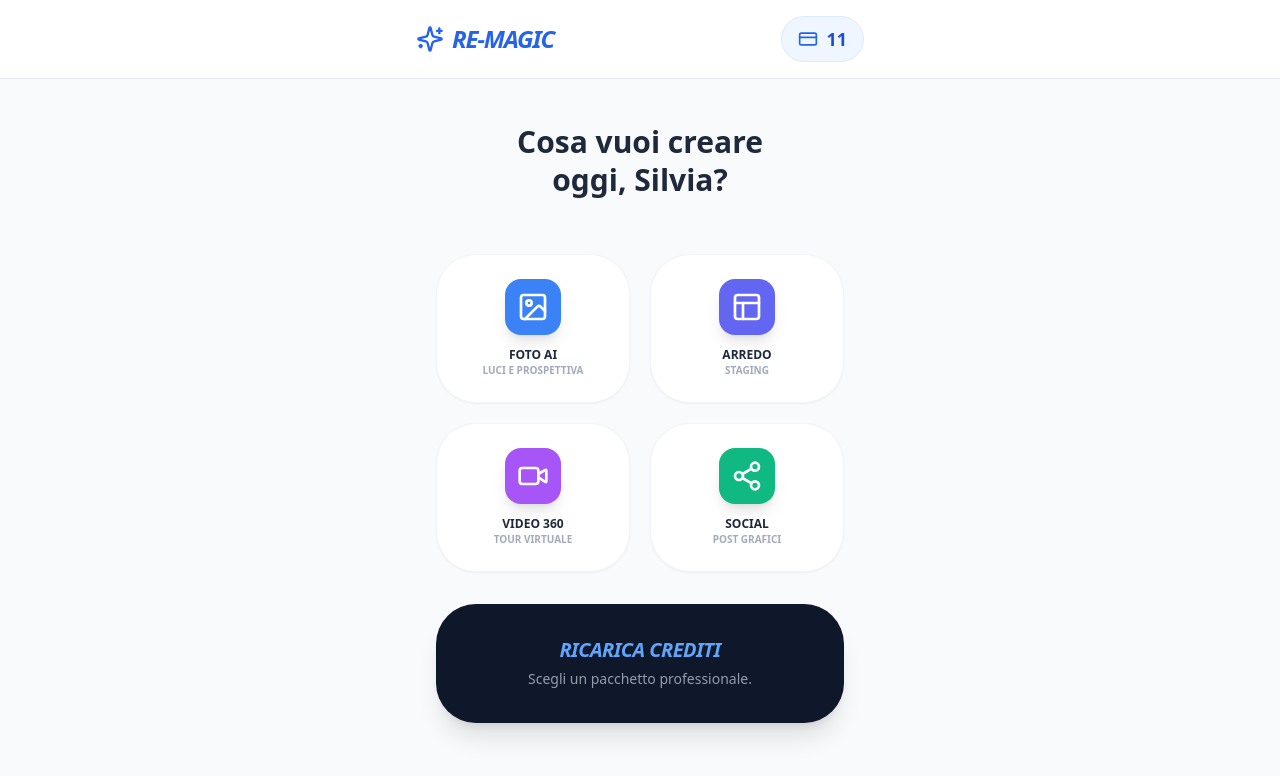
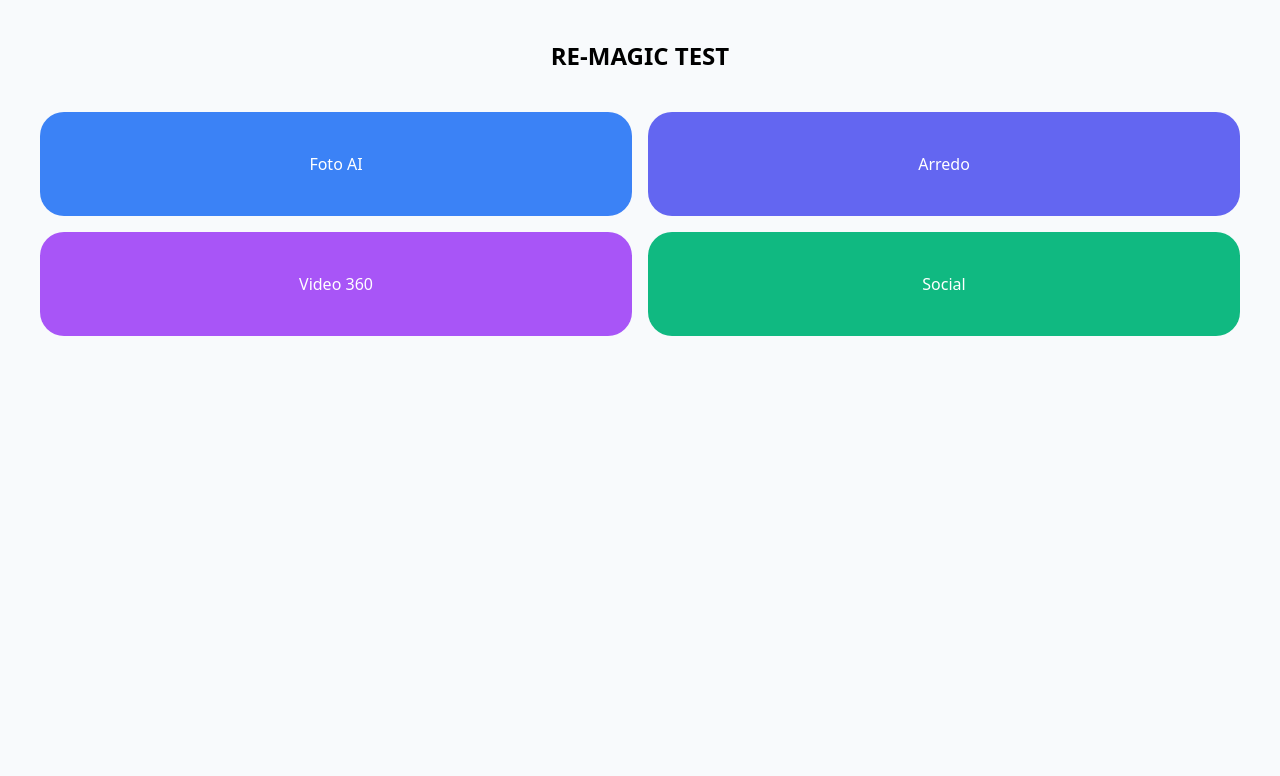
Before and after one commit to Silvia79r/real-estate-magic, a Next.js app: page / in a window 1280 px wide. Shown: the top 776 px of the page. Built offline with nearby package versions, Linux system fonts and the light colour scheme.

Commit message:
Update page.tsx

```diff
--- a/app/page.tsx
+++ b/app/page.tsx
@@ -1,145 +1,16 @@
 "use client";
-import React, { useState } from 'react';
-import { Camera, Image as ImageIcon, Sparkles, CreditCard, Video, Loader2, CheckCircle, Smartphone, ArrowLeft, Download, Layout, Share2 } from 'lucide-react';
+import React from 'react';
 
 export default function RealEstateApp() {
-  const [activeTab, setActiveTab] = useState<'home' | 'photo' | 'video360' | 'staging' | 'social' | 'shop'>('home');
-  const [isProcessing, setIsProcessing] = useState(false);
-  const [credits, setCredits] = useState(11);
-  const [isDone, setIsDone] = useState(false);
-  const [selectedImage, setSelectedImage] = useState<string | null>(null);
-
-  const handleFileChange = (event: React.ChangeEvent<HTMLInputElement>) => {
-    const file = event.target.files?.[0];
-    if (file) {
-      const reader = new FileReader();
-      reader.onloadend = () => {
-        setSelectedImage(reader.result as string);
-      };
-      reader.readAsDataURL(file);
-    }
-  };
-
-  const startAiMagic = async () => {
-    if (credits <= 0) return setActiveTab('shop');
-    if (!selectedImage) return alert("Seleziona una foto!");
-
-    setIsProcessing(true);
-    setIsDone(false);
-
-    try {
-      const response = await fetch("/api/replicate", {
-        method: "POST",
-        headers: { "Content-Type": "application/json" },
-        body: JSON.stringify({ image: selectedImage }),
-      });
-      const data = await response.json();
-      if (data.output) {
-        setCredits(prev => prev - 1);
-        setIsDone(true);
-      }
-    } catch (error) {
-      alert("Errore AI. Riprova!");
-    } finally {
-      setIsProcessing(false);
-    }
-  };
-
   return (
-    <div className="min-h-screen bg-slate-50 flex flex-col font-sans text-slate-900">
-      <header className="bg-white border-b border-slate-200 px-4 py-4 sticky top-0 z-50">
-        <div className="max-w-md mx-auto flex items-center justify-between">
-          <div className="flex items-center gap-2 cursor-pointer" onClick={() => {setActiveTab('home'); setSelectedImage(null); setIsDone(false);}}>
-            <Sparkles className="text-blue-600 w-7 h-7" />
-            <h1 className="font-black text-2xl tracking-tighter text-blue-600 italic uppercase">RE-MAGIC</h1>
-          </div>
-          <button onClick={() => setActiveTab('shop')} className="bg-blue-50 px-4 py-2 rounded-full flex items-center gap-2 border border-blue-100">
-            <CreditCard className="w-5 h-5 text-blue-600" />
-            <span className="text-lg font-black text-blue-700">{credits}</span>
-          </button>
-        </div>
-      </header>
-
-      <main className="flex-1 p-5 max-w-md mx-auto w-full">
-        {activeTab === 'home' ? (
-          <div className="space-y-8">
-            <div className="py-6 text-center">
-              <h2 className="text-3xl font-black text-slate-800 leading-tight">Cosa vuoi creare<br/>oggi, Silvia?</h2>
-            </div>
-            <div className="grid grid-cols-2 gap-5">
-              <button onClick={() => setActiveTab('photo')} className="bg-white p-6 rounded-[2.5rem] shadow-sm border border-slate-100 flex flex-col items-center gap-3 hover:shadow-md transition-all active:scale-95 text-center">
-                <div className="w-14 h-14 bg-blue-500 rounded-2xl flex items-center justify-center shadow-lg"><ImageIcon className="w-8 h-8 text-white" /></div>
-                <div><p className="font-black text-xs uppercase text-slate-800">Foto AI</p><p className="text-[10px] text-slate-500 font-bold uppercase opacity-60">Luci e Prospettiva</p></div>
-              </button>
-              <button onClick={() => setActiveTab('staging')} className="bg-white p-6 rounded-[2.5rem] shadow-sm border border-slate-100 flex flex-col items-center gap-3 hover:shadow-md transition-all active:scale-95 text-center">
-                <div className="w-14 h-14 bg-indigo-500 rounded-2xl flex items-center justify-center shadow-lg"><Layout className="w-8 h-8 text-white" /></div>
-                <div><p className="font-black text-xs uppercase text-slate-800">Arredo</p><p className="text-[10px] text-slate-500 font-bold uppercase opacity-60">Staging</p></div>
-              </button>
-              <button onClick={() => setActiveTab('video360')} className="bg-white p-6 rounded-[2.5rem] shadow-sm border border-slate-100 flex flex-col items-center gap-3 hover:shadow-md transition-all active:scale-95 text-center">
-                <div className="w-14 h-14 bg-purple-500 rounded-2xl flex items-center justify-center shadow-lg"><Video className="w-8 h-8 text-white" /></div>
-                <div><p className="font-black text-xs uppercase text-slate-800">Video 360</p><p className="text-[10px] text-slate-500 font-bold uppercase opacity-60">Tour Virtuale</p></div>
-              </button>
-              <button onClick={() => setActiveTab('social')} className="bg-white p-6 rounded-[2.5rem] shadow-sm border border-slate-100 flex flex-col items-center gap-3 hover:shadow-md transition-all active:scale-95 text-center">
-                <div className="w-14 h-14 bg-emerald-500 rounded-2xl flex items-center justify-center shadow-lg"><Share2 className="w-8 h-8 text-white" /></div>
-                <div><p className="font-black text-xs uppercase text-slate-800">Social</p><p className="text-[10px] text-slate-500 font-bold uppercase opacity-60">Post Grafici</p></div>
-              </button>
-            </div>
-            <div onClick={() => setActiveTab('shop')} className="bg-slate-900 p-8 rounded-[2.5rem] text-white shadow-xl cursor-pointer active:scale-95 transition-all mt-4 text-center">
-               <h3 className="text-xl font-black mb-1 uppercase tracking-tight italic text-blue-400">Ricarica Crediti</h3>
-               <p className="text-sm opacity-70 leading-relaxed font-medium text-slate-300">Scegli un pacchetto professionale.</p>
-            </div>
-          </div>
-        ) : (
-          <div className="space-y-6">
-            <button onClick={() => {setActiveTab('home'); setIsDone(false); setSelectedImage(null);}} className="flex items-center gap-3 text-slate-400 font-black text-xs uppercase tracking-widest py-2">
-              <ArrowLeft className="w-4 h-4" /> Torna alla Home
-            </button>
-            <div className="bg-white p-8 rounded-[3rem] shadow-sm border border-slate-100 text-center">
-              {!isDone ? (
-                <>
-                  <div className="mb-8 p-6 bg-blue-50 rounded-3xl text-left border border-blue-100">
-                    <p className="italic font-bold text-blue-800 text-sm text-center">💡 L'AI bilancerà le luci e raddrizzerà le pareti storte per te.</p>
-                  </div>
-                  <label className="relative aspect-square border-2 border-dashed border-slate-200 rounded-[2.5rem] bg-slate-50 flex flex-col items-center justify-center mb-8 overflow-hidden cursor-pointer active:bg-slate-100 transition-all shadow-inner">
-                    <input type="file" accept="image/*" capture="environment" onChange={handleFileChange} className="absolute inset-0 opacity-0 w-full h-full cursor-pointer z-20" />
-                    {isProcessing ? (
-                      <Loader2 className="w-14 h-14 text-blue-600 animate-spin" />
-                    ) : selectedImage ? (
-                      <img src={selectedImage} alt="Preview" className="w-full h-full object-cover" />
-                    ) : (
-                      <div className="flex flex-col items-center">
-                        <Camera className="w-14 h-14 text-slate-300 mb-2" />
-                        <p className="text-slate-400 font-black text-[10px] uppercase tracking-widest italic text-center underline font-bold">Tocca per scattare foto ora</p>
-                      </div>
-                    )}
-                  </label>
-                  <button onClick={startAiMagic} disabled={isProcessing || !selectedImage} className={`w-full py-7 rounded-[2rem] font-black text-lg shadow-xl flex items-center justify-center gap-4 transition-all active:scale-95 ${!selectedImage ? 'bg-slate-200 text-slate-400' : 'bg-blue-600 text-white shadow-blue-200'}`}>
-                    <Sparkles className="w-7 h-7" /> {isProcessing ? "ELABORAZIONE..." : "AVVIA MAGIA"}
-                  </button>
-                </>
-              ) : (
-                <div className="flex flex-col items-center py-4">
-                  <div className="bg-emerald-100 p-6 rounded-full mb-6 border border-emerald-200 shadow-sm">
-                    <CheckCircle className="w-14 h-14 text-emerald-500" />
-                  </div>
-                  <h3 className="text-2xl font-black text-slate-800 uppercase italic mb-8 tracking-tighter">Risultato Pronto!</h3>
-                  <div className="w-full space-y-4">
-                    <button className="w-full bg-slate-900 text-white p-6 rounded-[2rem] flex items-center justify-between shadow-lg">
-                      <div className="flex items-center gap-4"><ImageIcon className="w-6 h-6 text-blue-400" /><span className="font-black text-sm tracking-tight uppercase tracking-widest italic">Portale (4:3)</span></div>
-                      <Download className="w-6 h-6 text-blue-400" />
-                    </button>
-                    <button className="w-full bg-white border-4 border-slate-100 text-slate-900 p-6 rounded-[2rem] flex items-center justify-between shadow-sm">
-                      <div className="flex items-center gap-4"><Smartphone className="w-6 h-6 text-purple-500" /><span className="font-black text-sm tracking-tight uppercase tracking-widest italic">Social (4:5)</span></div>
-                      <Download className="w-6 h-6 text-purple-500" />
-                    </button>
-                  </div>
-                  <button onClick={() => {setIsDone(false); setSelectedImage(null);}} className="mt-12 text-slate-400 font-black text-[10px] uppercase tracking-[0.2em] border-b-2 border-slate-200 pb-1">Nuova Elaborazione</button>
-                </div>
-              )}
-            </div>
-          </div>
-        )}
-      </main>
+    <div className="p-10 text-center">
+      <h1 className="text-2xl font-bold mb-10">RE-MAGIC TEST</h1>
+      <div className="grid grid-cols-2 gap-4">
+        <div className="p-10 bg-blue-500 text-white rounded-3xl">Foto AI</div>
+        <div className="p-10 bg-indigo-500 text-white rounded-3xl">Arredo</div>
+        <div className="p-10 bg-purple-500 text-white rounded-3xl">Video 360</div>
+        <div className="p-10 bg-emerald-500 text-white rounded-3xl">Social</div>
+      </div>
     </div>
   );
 }
```
